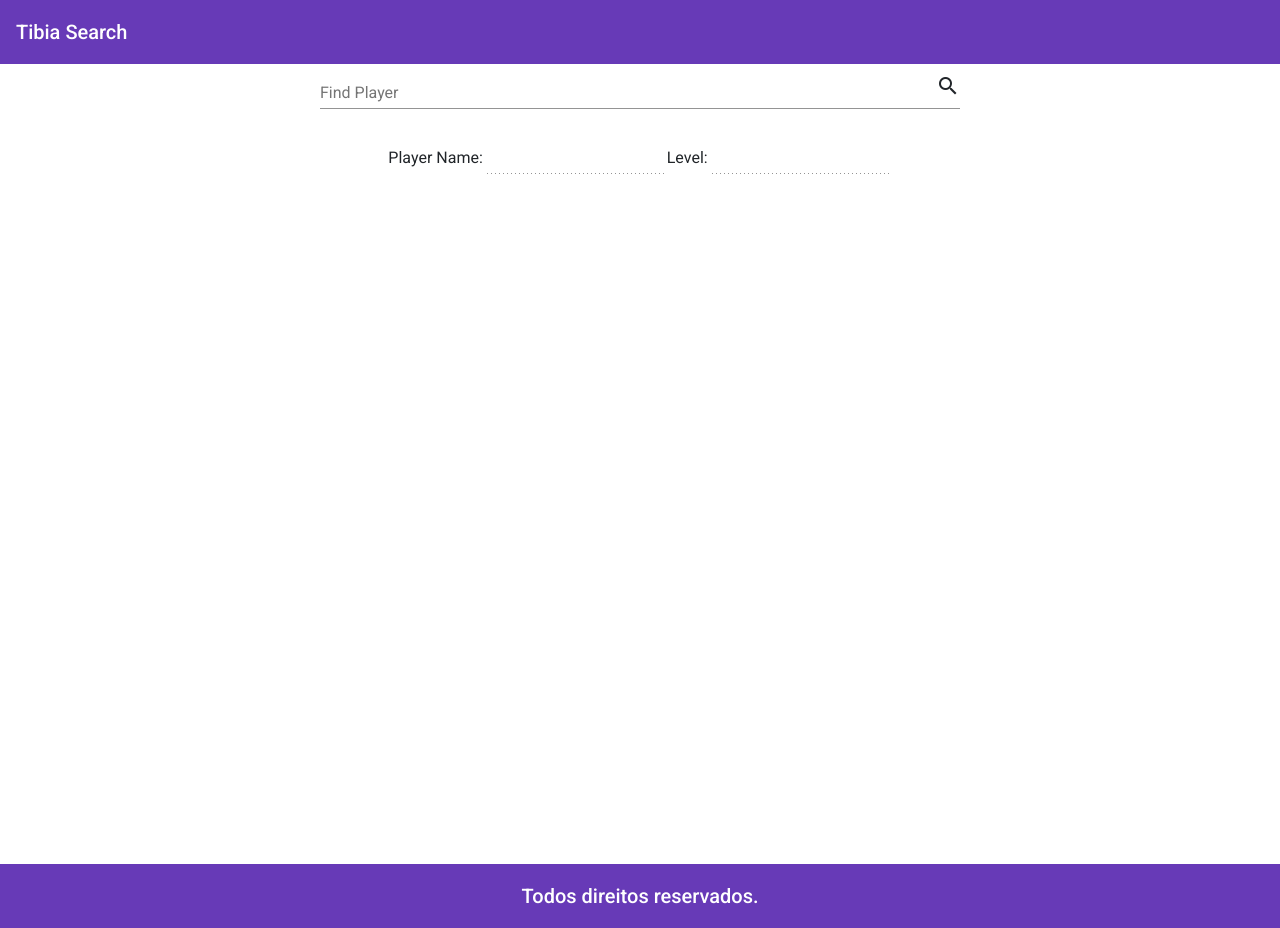
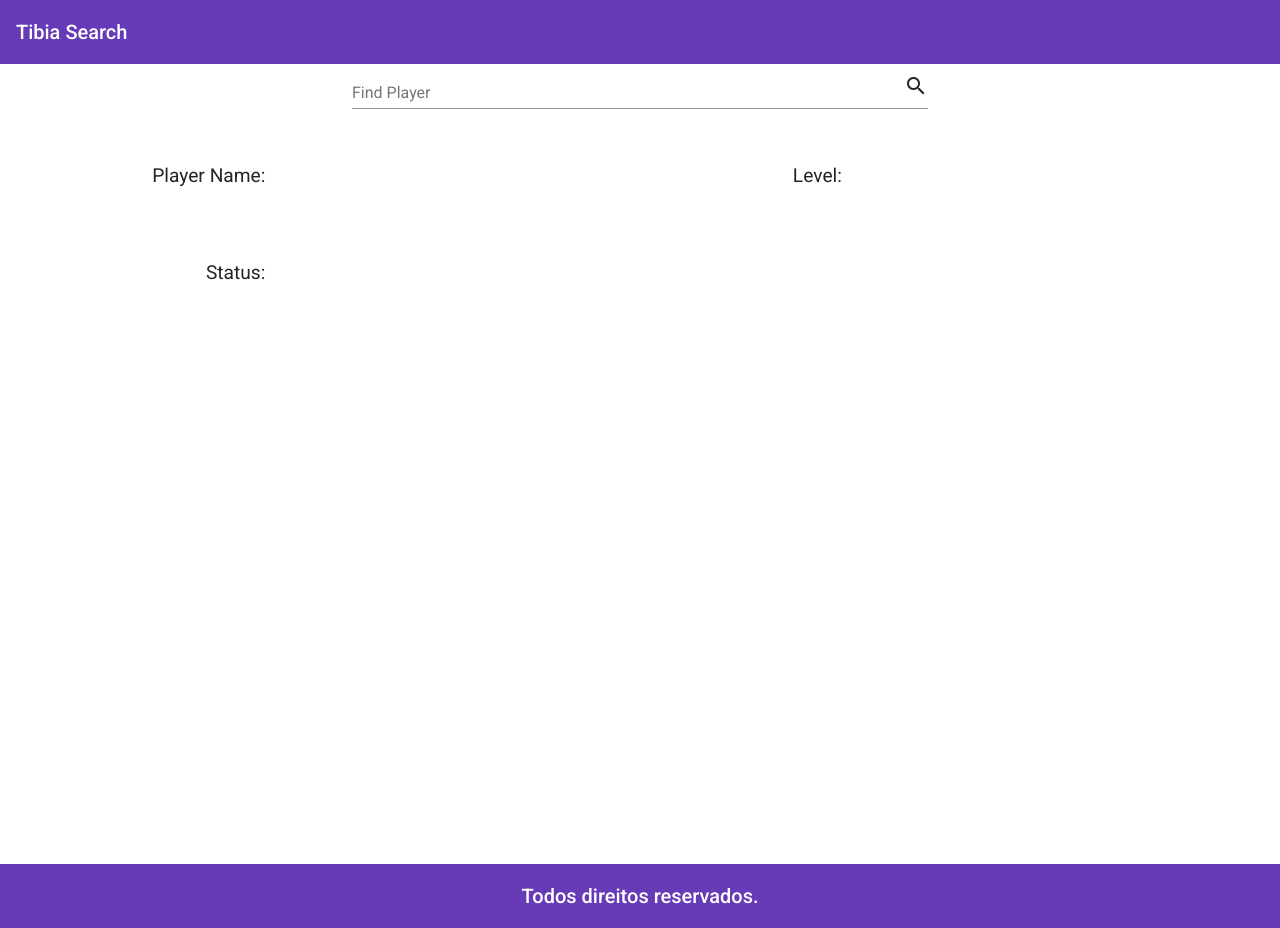
Before and after one commit to adolfoOes/tibiasearch, an Angular app: page / in a window 1280 px wide. Built offline with nearby package versions, Linux system fonts and the light colour scheme.

Commit message:
change input disable for label to show datas

```diff
--- a/src/app/app.component.css
+++ b/src/app/app.component.css
@@ -5,3 +5,20 @@
 .searchPlayer {
   width: 100px;
 }
+
+.character-info {
+  width: 90%;
+  margin-left: 5%;
+}
+
+.playerinfolabel{
+  font: bolder;
+  font-size: larger;
+  margin-left: 5%;
+}
+
+.playerinfodisplay{
+  font: bolder;
+  font-size: large;
+  margin-left: 5%;
+}
--- a/src/app/playersearch/playersearch.component.css
+++ b/src/app/playersearch/playersearch.component.css
@@ -0,0 +1 @@
+@import "../app.component.css";
--- a/src/app/playersearch/playersearch.component.html
+++ b/src/app/playersearch/playersearch.component.html
@@ -1,4 +1,4 @@
-<div style="height: 100vh;">
+<div style="height: 100vh;" class="character-info">
   <div fxLayout fxLayoutAlign="center center">
     <mat-form-field class="searchPlayer" fxFlex="50">
       <mat-label>Find Player</mat-label>
@@ -11,31 +11,39 @@
     </mat-form-field>
   </div>
 
-  <div class="character-info" fxLayout fxLayoutAlign="center center">
-    <div>
-      <mat-label>Player Name: </mat-label>
-      <mat-form-field class="searchPlayer">
-        <input
-          #name
-          matInput
-          value="{{ playername }}"
-          [disabled]="true"
-        />
-      </mat-form-field>
-    </div>
+  <div>
+    <mat-grid-list cols="2" rowHeight="6:1">
+      <mat-grid-tile fxFlex="50">
+        <mat-label fxFlex="30" fxLayoutAlign="end" class="playerinfolabel"
+          >Player Name:
+        </mat-label>
+        <mat-label
+          fxFlex="70"
+          fxLayoutAlign="start"
+          class="playerinfodisplay"
+          >{{ playername }}</mat-label
+        >
+      </mat-grid-tile>
 
-    <div>
-      <mat-label>Level: </mat-label>
-      <mat-form-field class="searchPlayer">
-        <input
-          #level
-          matInput
-          value="{{ playerlevel }}"
-          [disabled]="true"
-        />
-      </mat-form-field>
-    </div>
+      <mat-grid-tile fxFlex="50">
+        <mat-label fxFlex="30" fxLayoutAlign="end" class="playerinfolabel"
+          >Level:
+        </mat-label>
+        <mat-label fxFlex="70" fxLayoutAlign="start" class="playerinfodisplay"
+          >{{ playerlevel }}
+        </mat-label>
+      </mat-grid-tile>
 
+      <mat-grid-tile fxFlex="50">
+        <mat-label fxFlex="30" fxLayoutAlign="end" class="playerinfolabel"
+          >Status:
+        </mat-label>
+        <mat-label fxFlex="70" fxLayoutAlign="start" class="playerinfodisplay"
+          >{{ playerstatus }}
+        </mat-label></mat-grid-tile
+      >
 
+      <!-- <mat-grid-tile>4</mat-grid-tile> -->
+    </mat-grid-list>
   </div>
 </div>
--- a/src/app/playersearch/playersearch.component.ts
+++ b/src/app/playersearch/playersearch.component.ts
@@ -15,7 +15,9 @@ export class PlayersearchComponent implements OnInit {
   API = 'https://api.tibiadata.com/v2/';
 
   characterDataLoaded = false ;
-  playername = '' ;
+
+  playername = null;
+  playerstatus = null ;
   playerlevel = null ;
 
   ngOnInit(): void {
@@ -29,10 +31,11 @@ export class PlayersearchComponent implements OnInit {
     this.http.get<Characters>(this.API + 'characters/' + playername + '.json')
       .subscribe(response => {
 
-        console.log(response.characters.data);
+        console.log(response.characters);
 
         this.playername = response.characters.data.name;
         this.playerlevel = response.characters.data.level;
+        this.playerstatus = response.characters.data.status;
 
       },
         error => console.log("Error: " + error)
```
